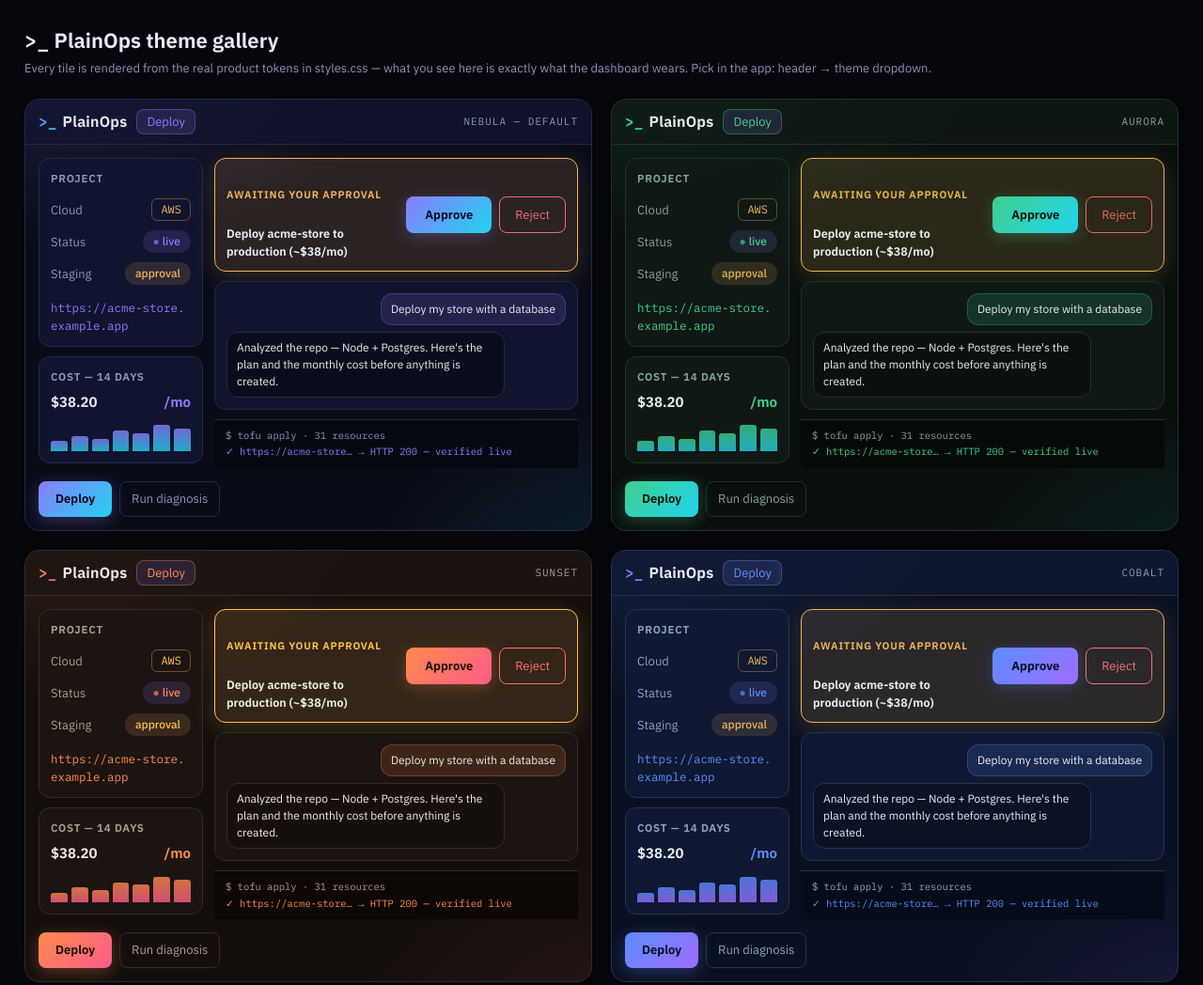
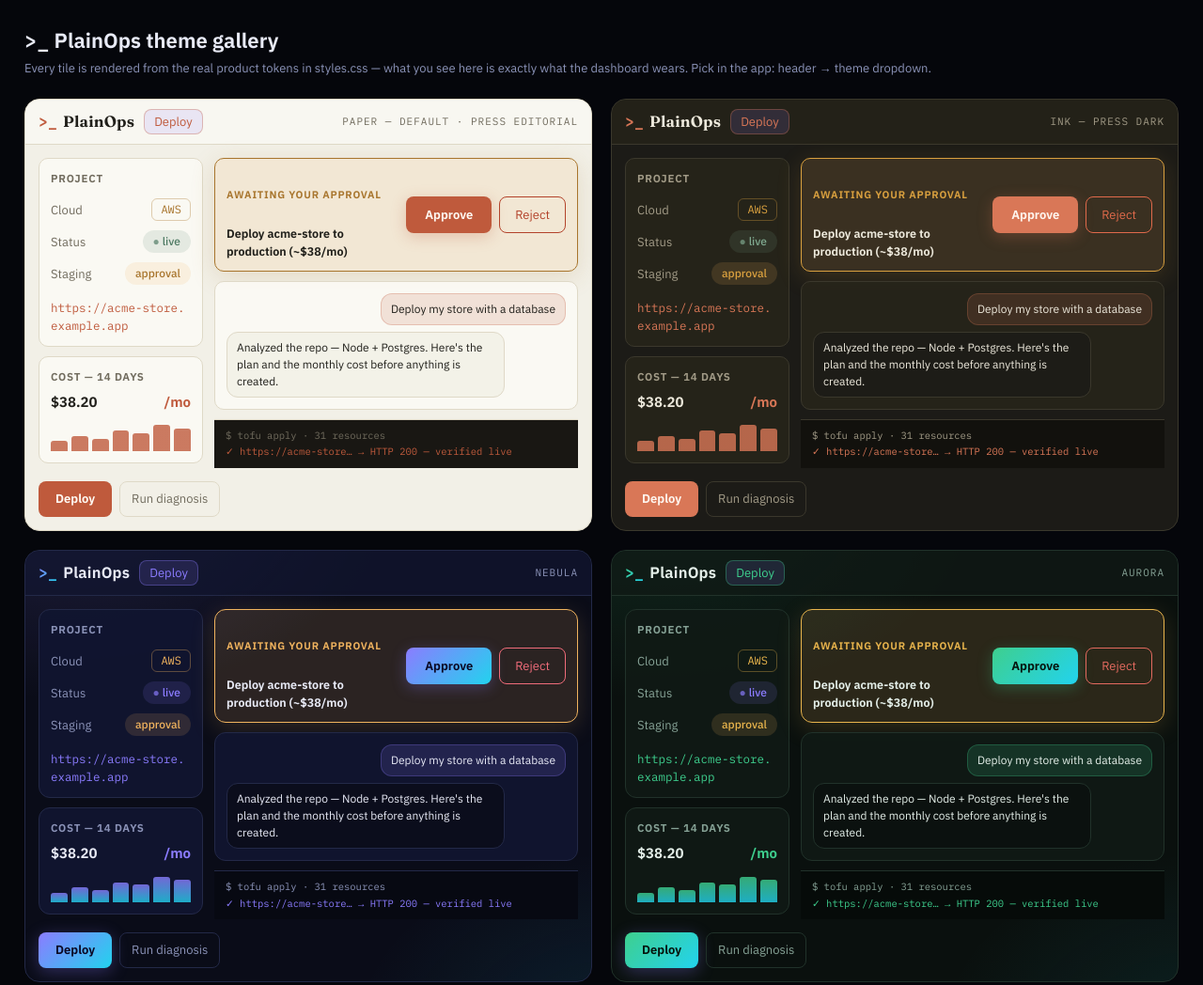
Before and after one commit to shobhit9957/PlainOps, an Electron app: page web/theme-preview.html in a window 1280 px wide. Shown: the top 1048 px of the page at 94% size. Drawn offline with Linux system fonts and the light colour scheme.

Commit message:
UI: the Press pair — Paper (new default) + Ink, the 2026 editorial language
The gradient-glow dark themes read as machine-made. Press is the opposite
— the Anthropic-family warm-paper editorial look:
- Paper (DEFAULT): oat #F2F0E7 page, paper cards with hairline borders,
  warm ink text, ONE clay accent #BF5A3C, sage #4E7A63 for live/ok,
  ochre approvals, Fraunces serif display for the brand and overlay
  headings, FLAT surfaces (no gradients, no glow), and the terminal as a
  true ink-dark window on the page — the DevOps identity: a calm typeset
  workspace with a real terminal where the work happens.
- Ink: the warm-charcoal twin (coral-clay #D97757, same language).
- New semantic tokens so light themes are first-class: --success (live/ok
  split from the action accent), --card-shadow, --btn-shadow(+hover),
  --terminal-fg, --overlay-bg, --font-display.
- Previous six themes remain selectable; gallery reordered Paper/Ink first.
Verified live in demo mode via computed-style audit (Paper: oat bg, clay
flat buttons, sage live pill, Fraunces brand; Ink: charcoal + coral).
218 tests green.

```diff
--- a/web/app.js
+++ b/web/app.js
@@ -4,10 +4,10 @@ const $ = (id) => document.getElementById(id);
 const state = { projects: [], current: null, demo: false, clouds: null };
 
 // ------------------------------------------------------------------ theme
-const THEMES = ['nebula', 'aurora', 'sunset', 'cobalt', 'synthwave', 'jade'];
+const THEMES = ['paper', 'ink', 'nebula', 'aurora', 'sunset', 'cobalt', 'synthwave', 'jade'];
 (() => {
   const saved = localStorage.getItem('plainops-theme');
-  const theme = THEMES.includes(saved) ? saved : 'nebula';
+  const theme = THEMES.includes(saved) ? saved : 'paper';
   document.body.dataset.theme = theme;
   const sel = $('theme-select');
   if (sel) {
--- a/web/styles.css
+++ b/web/styles.css
@@ -34,6 +34,60 @@
   --radius: 12px;
   --font-sans: "IBM Plex Sans", system-ui, sans-serif;
   --font-mono: "IBM Plex Mono", ui-monospace, monospace;
+  --font-display: var(--font-sans);
+
+  /* semantic + surface tuning (themes override) */
+  --success: var(--jade);
+  --terminal-fg: var(--muted);
+  --card-shadow: 0 10px 30px rgba(0, 0, 0, .22);
+  --btn-shadow: 0 4px 18px color-mix(in srgb, var(--jade) 30%, transparent);
+  --btn-shadow-hover: 0 6px 24px color-mix(in srgb, var(--jade) 40%, transparent);
+  --overlay-bg: rgba(0, 0, 0, .58);
+}
+
+/* ------------------------------------------------ the Press pair -------- */
+/* Editorial warm-paper language (the 2026 look: type does the talking,
+   flat surfaces, hairlines, ONE earthy accent, no gradients, no glow).
+   The terminal stays a true ink-dark window on the page. */
+
+[data-theme="paper"] {
+  --bg: #F2F0E7; --surface: #FBFAF5; --border: #DFD9C7;
+  --text: #21201B; --muted: #716C5E;
+  --jade: #BF5A3C;   /* clay — actions and links */
+  --amber: #A8752D;  /* ochre — the approval signature, ink-legible */
+  --red: #B3432B;
+  --grad-a: #BF5A3C; --grad-b: #BF5A3C;   /* flat: gradients collapse */
+  --glow-a: transparent; --glow-b: transparent;
+  --on-accent: #FFF9F2;
+  --terminal-bg: #191713; --terminal-fg: #C9C2AD;
+  --success: #4E7A63;  /* sage — live/ok */
+  --chip-azure: #3E6B96;
+  --card-shadow: 0 1px 2px rgba(60, 50, 30, .05), 0 10px 28px rgba(60, 50, 30, .06);
+  --btn-shadow: none;
+  --btn-shadow-hover: 0 2px 12px rgba(191, 90, 60, .30);
+  --overlay-bg: rgba(42, 38, 28, .45);
+  --font-display: "Fraunces", Georgia, serif;
+  --radius: 10px;
+}
+
+[data-theme="ink"] {
+  --bg: #1C1B17; --surface: #262419; --border: #3B382C;
+  --text: #EDE9DC; --muted: #A29B87;
+  --jade: #D97757;   /* warm coral-clay on dark */
+  --amber: #D9A03F;
+  --red: #E06A4B;
+  --grad-a: #D97757; --grad-b: #D97757;
+  --glow-a: transparent; --glow-b: transparent;
+  --on-accent: #FFF6EF;
+  --terminal-bg: #12110D; --terminal-fg: #A29B87;
+  --success: #7FA98F;
+  --chip-azure: #86A8C8;
+  --card-shadow: 0 1px 0 rgba(0, 0, 0, .25);
+  --btn-shadow: none;
+  --btn-shadow-hover: 0 2px 12px rgba(217, 119, 87, .25);
+  --overlay-bg: rgba(0, 0, 0, .55);
+  --font-display: "Fraunces", Georgia, serif;
+  --radius: 10px;
 }
 
 [data-theme="aurora"] {
@@ -115,7 +169,7 @@ header {
   flex-shrink: 0;
 }
 
-.brand { font-weight: 650; font-size: 16px; letter-spacing: .2px; }
+.brand { font-family: var(--font-display); font-weight: 650; font-size: 16.5px; letter-spacing: .2px; }
 .brand-mark {
   font-family: var(--font-mono);
   font-weight: 600;
@@ -194,13 +248,13 @@ button.primary, #chat-form button, #ob-start {
   border: none;
   border-radius: 8px;
   padding: 9px 18px;
-  box-shadow: 0 4px 18px color-mix(in srgb, var(--jade) 30%, transparent);
+  box-shadow: var(--btn-shadow);
   transition: transform .12s ease, box-shadow .15s ease, filter .15s ease;
 }
 button.primary:hover, #chat-form button:hover, #ob-start:hover {
   filter: brightness(1.07);
   transform: translateY(-1px);
-  box-shadow: 0 6px 24px color-mix(in srgb, var(--jade) 40%, transparent);
+  box-shadow: var(--btn-shadow-hover);
 }
 button.primary:active, #chat-form button:active, #ob-start:active { transform: translateY(0); }
 
@@ -223,7 +277,7 @@ button.primary:active, #chat-form button:active, #ob-start:active { transform: t
   border: 1px solid var(--border);
   border-radius: var(--radius);
   padding: 16px;
-  box-shadow: 0 10px 30px rgba(0, 0, 0, .22);
+  box-shadow: var(--card-shadow);
   transition: border-color .18s ease, transform .18s ease, box-shadow .18s ease;
 }
 .card:hover {
@@ -260,7 +314,7 @@ button.primary:active, #chat-form button:active, #ob-start:active { transform: t
   border-radius: 999px;
 }
 .pill.gray { color: var(--muted); background: color-mix(in srgb, var(--muted) 12%, transparent); }
-.pill.live { color: var(--jade); background: var(--jade-tint); }
+.pill.live { color: var(--success); background: color-mix(in srgb, var(--success) 13%, transparent); }
 .pill.live::before { content: "● "; animation: pulse 2.2s ease-in-out infinite; }
 .pill.waiting { color: var(--amber); background: var(--amber-tint); }
 .pill.destroyed { color: var(--red); background: color-mix(in srgb, var(--red) 12%, transparent); }
@@ -364,7 +418,7 @@ button.reject:hover { background: color-mix(in srgb, var(--red) 10%, transparent
   background: var(--terminal-bg);
   border-top: 1px solid var(--border);
   font-family: var(--font-mono); font-size: 11.8px;
-  color: var(--muted);
+  color: var(--terminal-fg);
   padding: 10px 14px;
 }
 .build-log div { white-space: pre-wrap; word-break: break-all; }
@@ -437,7 +491,7 @@ table.portfolio { width: 100%; border-collapse: collapse; }
 
 .overlay {
   position: fixed; inset: 0;
-  background: rgba(0, 0, 0, .58);
+  background: var(--overlay-bg);
   backdrop-filter: blur(7px);
   -webkit-backdrop-filter: blur(7px);
   display: flex; align-items: center; justify-content: center;
@@ -455,8 +509,8 @@ table.portfolio { width: 100%; border-collapse: collapse; }
   box-shadow: 0 24px 70px rgba(0, 0, 0, .45), 0 0 0 1px color-mix(in srgb, var(--jade) 8%, transparent);
 }
 .overlay-card.small { width: min(420px, 92vw); }
-.overlay-card h1 { font-size: 21px; margin-bottom: 8px; }
-.overlay-card h2 { font-size: 17px; margin-bottom: 10px; }
+.overlay-card h1 { font-family: var(--font-display); font-size: 22px; margin-bottom: 8px; }
+.overlay-card h2 { font-family: var(--font-display); font-size: 17.5px; margin-bottom: 10px; }
 .overlay-card p { color: var(--muted); margin-bottom: 16px; }
 .overlay-card p b { color: var(--text); }
 .overlay-card code {
@@ -488,7 +542,7 @@ table.portfolio { width: 100%; border-collapse: collapse; }
 .cloud-opt .cloud-name { font-weight: 650; font-size: 13.5px; }
 .cloud-opt .cloud-state { font-size: 11px; color: var(--muted); }
 .cloud-opt.active { border-color: var(--jade); background: var(--jade-tint); }
-.cloud-opt .cloud-state.ok { color: var(--jade); }
+.cloud-opt .cloud-state.ok { color: var(--success); }
 .cloud-opt .cloud-state.missing { color: var(--amber); }
 .cloud-hint { color: var(--amber); font-size: 12.5px; min-height: 18px; margin-bottom: 10px; }
 
@@ -499,7 +553,7 @@ table.portfolio { width: 100%; border-collapse: collapse; }
   line-height: 1.8;
   margin-bottom: 8px;
 }
-.connector-status .ok { color: var(--jade); }
+.connector-status .ok { color: var(--success); }
 .connector-status .missing { color: var(--amber); }
 
 .error {
--- a/web/theme-preview.html
+++ b/web/theme-preview.html
@@ -6,7 +6,7 @@
     <title>PlainOps — theme gallery</title>
     <link rel="preconnect" href="https://fonts.googleapis.com" />
     <link rel="preconnect" href="https://fonts.gstatic.com" crossorigin />
-    <link href="https://fonts.googleapis.com/css2?family=IBM+Plex+Sans:wght@400;500;650&family=IBM+Plex+Mono:wght@400;600&display=swap" rel="stylesheet" />
+    <link href="https://fonts.googleapis.com/css2?family=IBM+Plex+Sans:wght@400;500;650&family=IBM+Plex+Mono:wght@400;600&family=Fraunces:opsz,wght@9..144,500;9..144,650&display=swap" rel="stylesheet" />
     <link rel="stylesheet" href="/styles.css" />
     <style>
       /* Gallery layout only — every color inside a tile comes from the REAL
@@ -124,7 +124,9 @@
 
     <script>
       const THEMES = [
-        ['nebula', 'Nebula — default'],
+        ['paper', 'Paper — default · press editorial'],
+        ['ink', 'Ink — press dark'],
+        ['nebula', 'Nebula'],
         ['aurora', 'Aurora'],
         ['sunset', 'Sunset'],
         ['cobalt', 'Cobalt'],
```
Also changed, not shown: web/index.html (+4 -2 lines).
